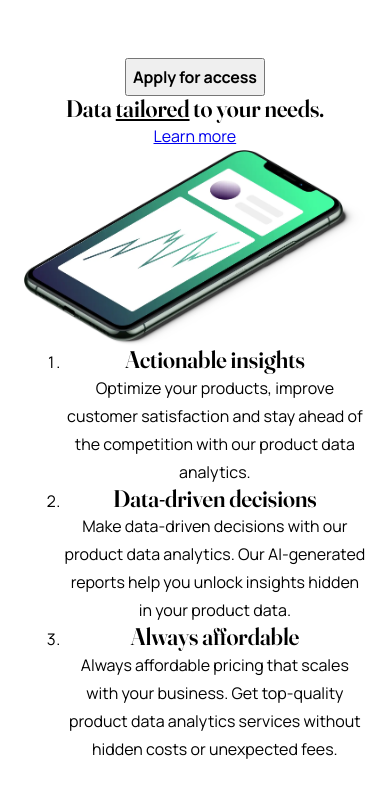
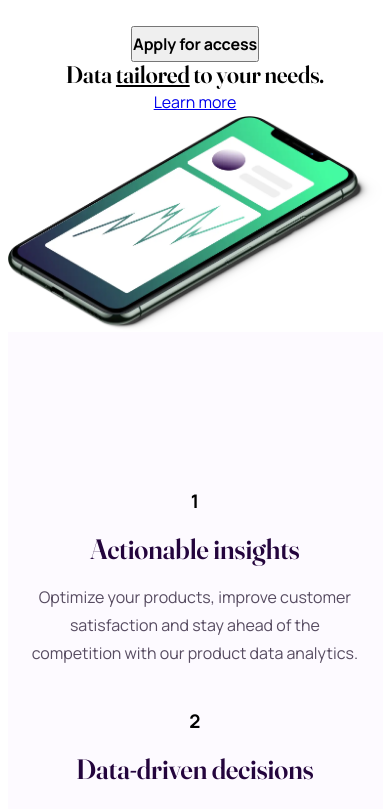
Before and after one commit to rupali317/workit-landing-page, a React (Create React App) app: page / in a window 390 px wide. Shown: the top 809 px of the page. Built offline with nearby package versions, Linux system fonts and the light colour scheme.

Commit message:
Working on the selling point styles mobile

```diff
--- a/src/components/AccessInvitation/AccessInvitation.jsx
+++ b/src/components/AccessInvitation/AccessInvitation.jsx
@@ -17,7 +17,7 @@ export const AccessInvitation = () => {
   });
 
   return (
-    <section>
+    <AccessInvitationStyles.AccessInvitationSection>
       <AccessInvitationStyles.FounderImage
         src="/assets/images/image-founder.webp"
         alt="Workit's founder"
@@ -47,6 +47,6 @@ export const AccessInvitation = () => {
       <AccessInvitationStyles.SocialMediaSection>
         {SocialMediaList}
       </AccessInvitationStyles.SocialMediaSection>
-    </section>
+    </AccessInvitationStyles.AccessInvitationSection>
   );
 };
--- a/src/components/SellingPoint/SellingPoint.jsx
+++ b/src/components/SellingPoint/SellingPoint.jsx
@@ -1,20 +1,22 @@
 import data from "./data.json";
+import * as SellingPointStyles from "../../styles/SellingPoint";
 
 export const SellingPoint = () => {
   const sellingPoints = data.map((item) => {
     return (
-      <li key={item.id}>
+      <SellingPointStyles.List key={item.id}>
+        <h3>{item.id}</h3>
         <h2>{item.title}</h2>
         <p>{item.description}</p>
-      </li>
+      </SellingPointStyles.List>
     );
   });
 
   return (
     <section id="selling-point-section">
-      <ol>{sellingPoints}</ol>
+      <SellingPointStyles.OrderedList>
+        {sellingPoints}
+      </SellingPointStyles.OrderedList>
     </section>
   );
 };
-
-/* RRC: Should we have the text in a data.json? */
--- a/src/styles/AccessInvitation.style.jsx
+++ b/src/styles/AccessInvitation.style.jsx
@@ -28,7 +28,7 @@ export const InvitationCard = styled.section`
     margin-top: var(--space-xs-2);
     margin-left: auto;
     margin-right: auto;
-    max-width: 10.75rem; /* 172px */
+    min-width: 10.75rem; /* 172px */
   }
 
   h2 {
@@ -42,3 +42,8 @@ export const FounderImage = styled.img`
   transform: translateY(52px);
   z-index: -1;
 `;
+
+export const AccessInvitationSection = styled.section`
+  padding: var(--space-m-7) var(--space-xs-6) var(--space-m-3) var(--space-xs-5);
+  /* background-color: var(--color-neutral-2); */ /* RRC: Check why white color is replacing the image */
+`;
--- a/src/styles/Global.style.jsx
+++ b/src/styles/Global.style.jsx
@@ -130,6 +130,14 @@ export const ResetStyles = createGlobalStyle`
 
     * {
         margin: 0;
+        margin-block-end: 0;
+        margin-block-start: 0;
+        margin-inline-start: 0;
+        margin-inline-end: 0;
+        padding-block-end: 0;
+        padding-block-start: 0;
+        padding-inline-start: 0;
+        padding-inline-end: 0;
     }
 
     /* Prevent font size inflation */
@@ -204,7 +212,7 @@ export const DefaultStyles = createGlobalStyle`
         font-weight: var(--font-weight-regular);
         line-height: var(--line-height-xs-1);
         text-align: center;
-        padding: var(--space-base-1) var(--space-xs-6) var(--space-m-2) var(--space-xs-5);
+        /* padding: var(--space-base-1) var(--space-xs-6) var(--space-m-2) var(--space-xs-5); */
         max-width: 23.4375rem; /* 375px */
         margin: auto;
     }
@@ -254,4 +262,11 @@ export const DefaultStyles = createGlobalStyle`
         margin-left: auto;
         margin-right: auto;
     }
+
+    section#selling-point-section {
+        background-color: var(--color-primary-2);
+        padding-top: var(--space-l-4);
+        padding-bottom: var(--space-m-3);
+        padding: var(--space-l-4) var(--space-xs-6) var(--space-m-3) var(--space-xs-5);
+    }
 `;
--- a/src/styles/SellingPoint.jsx
+++ b/src/styles/SellingPoint.jsx
@@ -0,0 +1,27 @@
+import { styled } from "styled-components";
+
+export const OrderedList = styled.ol`
+  display: flex;
+  flex-direction: column;
+  gap: var(--space-base-4);
+  list-style-type: decimal;
+`;
+
+export const List = styled.li`
+  display: flex;
+  flex-direction: column;
+  gap: var(--space-xs-5);
+
+  h2 {
+    color: var(--color-primary-1);
+    font-size: var(--font-size-s-3);
+    line-height: var(--line-height-s-1);
+  }
+
+  p {
+    color: var(--color-neutral-1);
+  }
+
+  &::before {
+  }
+`;
```
